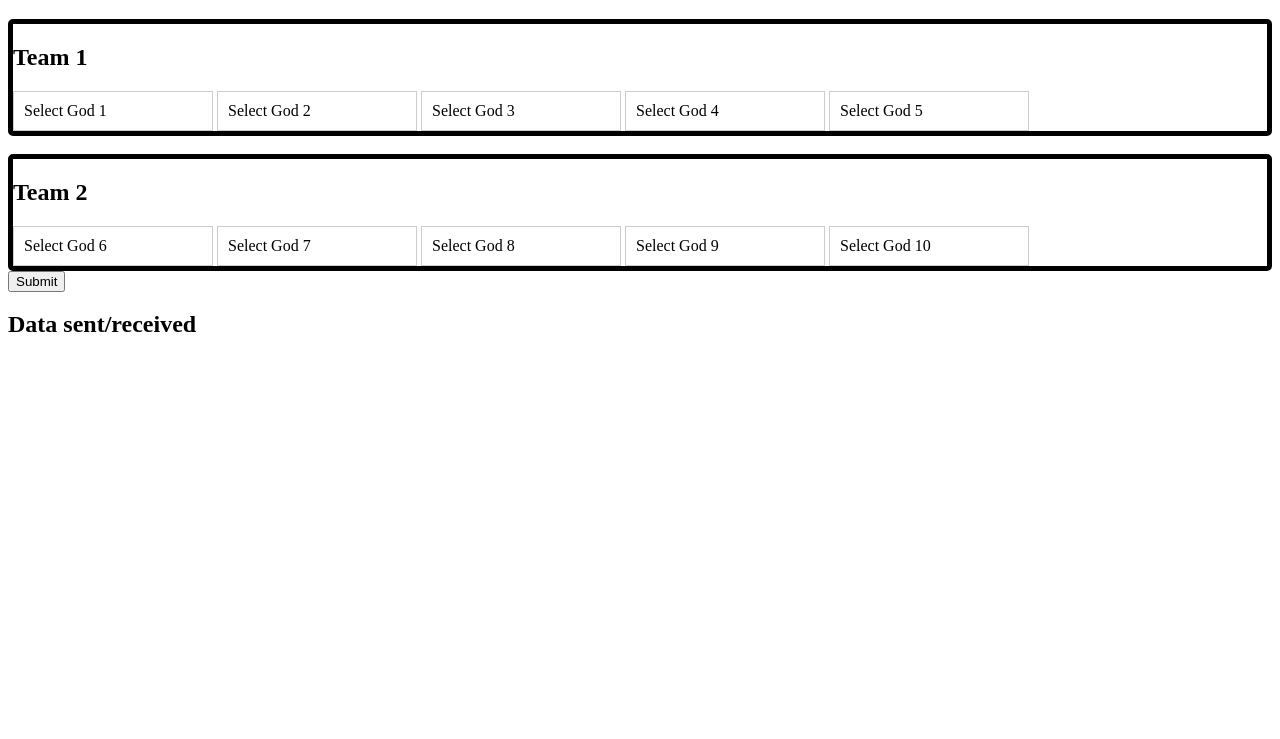
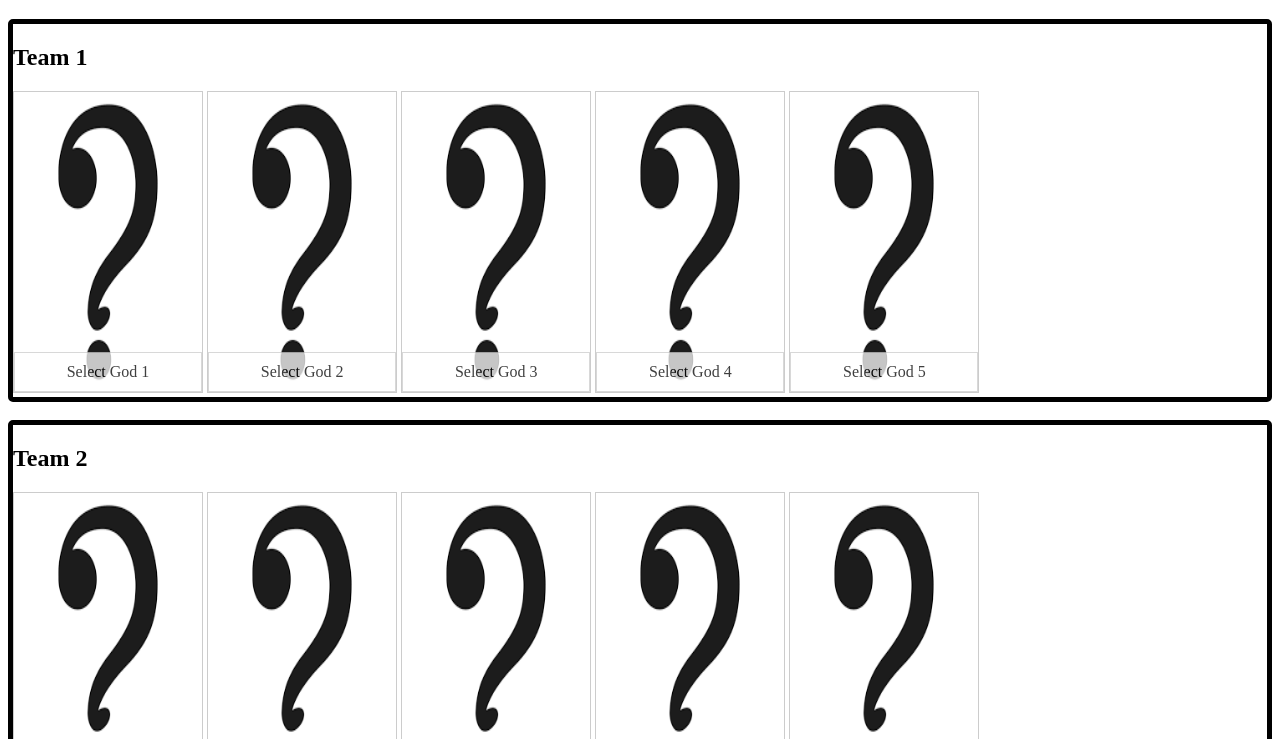
Before and after one commit to BitterGuitar3/SMITE-project, a website: page Websites/Public/index.html in a window 1280 px wide. Shown: the part 61-800 px from the top of the page. Drawn offline with Linux system fonts and the light colour scheme; no server answers.

Commit message:
God portraits (expanded)
After selecting a god for a team, their portrait will be displayed within the portrait frame that is above the selected option. By default, there is a question mark for unselected gods.

```diff
--- a/Websites/Public/index.js
+++ b/Websites/Public/index.js
@@ -67,12 +67,6 @@ function returnAllGodsNames() {
                     godsList.appendChild(li);
                 })
             }
-
-            /*data.data.forEach(item => {
-                const option = document.createElement('option');
-                option.value = item.Name;
-                godsList.appendChild(option);
-            });*/
         })
         .catch(error => console.error('Error fetching god names:', error));
 }
@@ -99,6 +93,7 @@ function createOptionItem(item) {
         selectedOption.textContent = item.Name;
         hiddenInput.value = item.Name; // Set the hidden input value
         closeAllDropdowns();
+        updateSelectedImage(li.parentElement.parentElement, item.ImgFilePath);
     })
 
     return li;
@@ -109,6 +104,10 @@ function closeAllDropdowns(){
     allOptionLists.forEach (list => {
         list.classList.remove('active'); //Close the dropdown
     })
+}
+
+function updateSelectedImage(customSelect, path) {
+    customSelect.style.backgroundImage = `url('${path}')`;
 }
 
 /*  Basic idea of POST if user is submitting ifo into DB. WON'T BE NEEDED AS USERS ARE NOT ADDING TO A DATABASE, ONLY NEED GETS
--- a/Websites/Public/style.css
+++ b/Websites/Public/style.css
@@ -6,7 +6,12 @@
 .custom-select { /* The whole selection block*/
     position: relative;
     display: inline-block;
-    width: 200px; /* Adjust width as needed */
+    width: 15%; /* Adjust width as needed */
+    border: 1px solid #ccc;
+    background-image: url(/God_Images/none.png);
+    background-position: center center;
+    height: 300px;
+    background-size: 100% 100%;
 }
 
 .selected-option { /*The block text*/
@@ -14,6 +19,12 @@
     padding: 10px;
     border: 1px solid #ccc;
     background-color: #fff;
+    position: absolute;
+    bottom: 0%;
+    width: 100%;
+    box-sizing: border-box;
+    opacity: 75%;
+    text-align: center;
 }
 
 .options-list {
@@ -23,6 +34,7 @@
     border: 1px solid #ccc;
     max-height: 200px;
     overflow-y: auto;
+    top: 100%;
     width: 100%;
     z-index: 1;
     padding: 0;
```
Also changed, not shown: Websites/Public/index.html (+0 -11 lines), Websites/God_Images/none.png (added), 1 other file.
